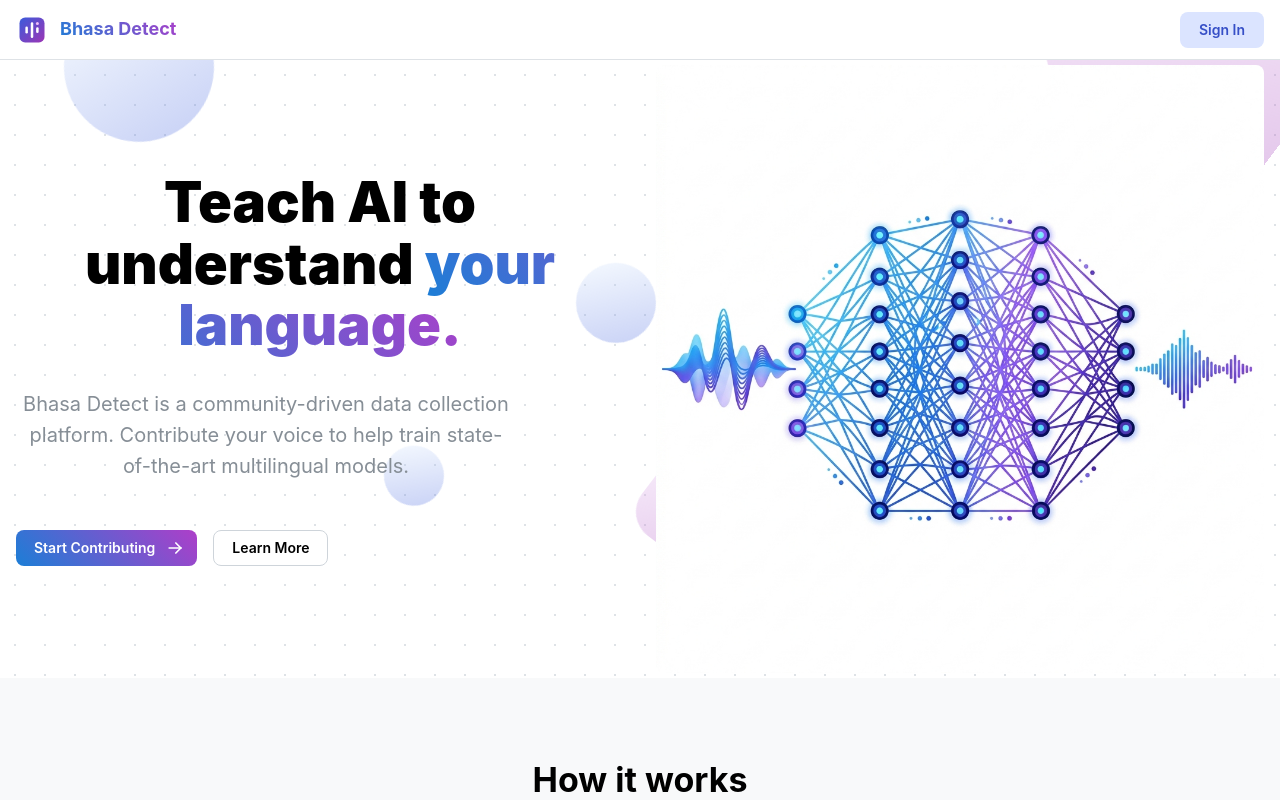
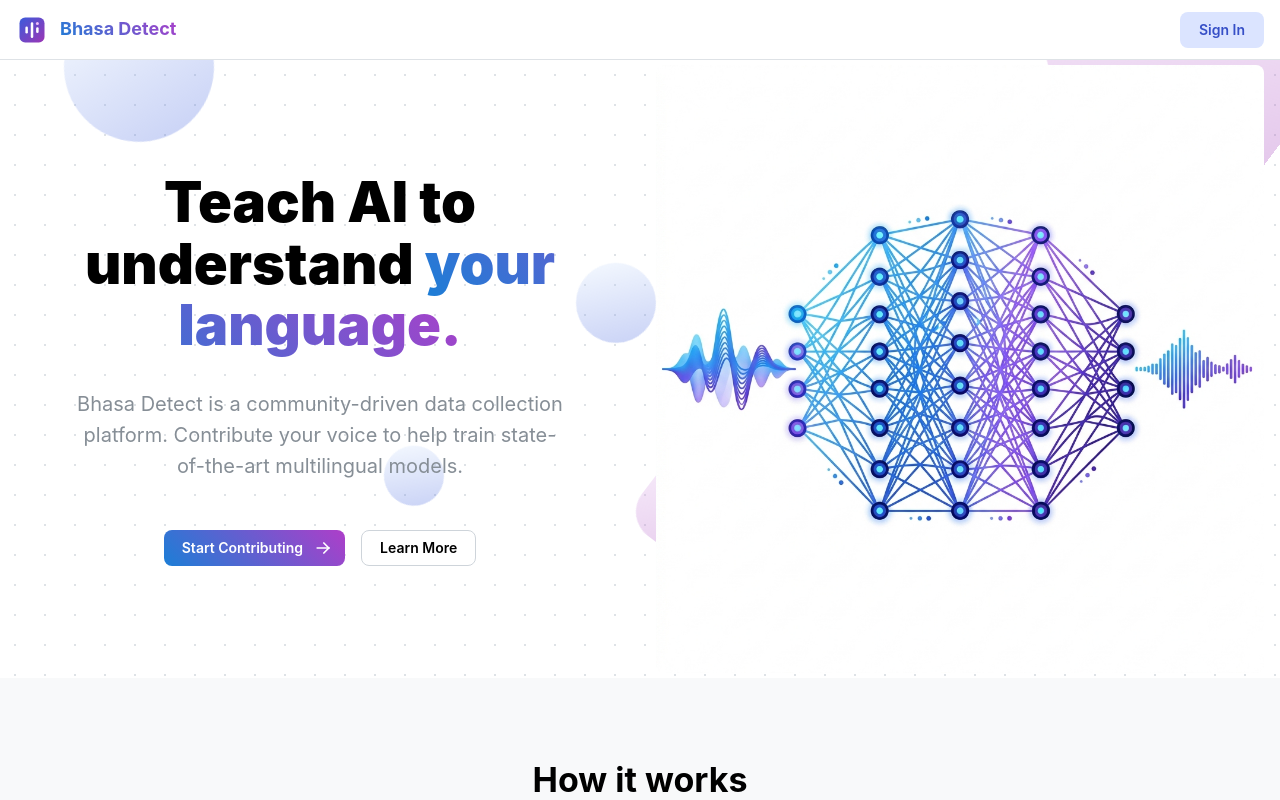
Before and after one commit to Danny-Wits/Bhasa_Detect, a React (Vite) app: page / in a window 1280 px wide. Shown: the top 800 px of the page. Built offline with nearby package versions, Linux system fonts and the light colour scheme.

Commit message:
style(landing): center align hero content stack

```diff
--- a/src/pages/Landing.jsx
+++ b/src/pages/Landing.jsx
@@ -67,7 +67,7 @@ export default function Landing() {
 
           <Container size="xl" py={5} style={{ position: 'relative', zIndex: 1 }}>
             <SimpleGrid cols={{ base: 1, md: 2 }} spacing="xl" align="center">
-              <Stack justify="center" >
+              <Stack justify="center" align='center' >
                 <Title fz={{ base: 36, sm: 48, md: 56 }} lh={1.1} fw={900} mb="md">
                   Teach AI to understand{' '}
                   <Text component="span" variant="gradient" gradient={{ from: 'blue.7', to: 'grape.7', deg: 45 }} inherit>
```
